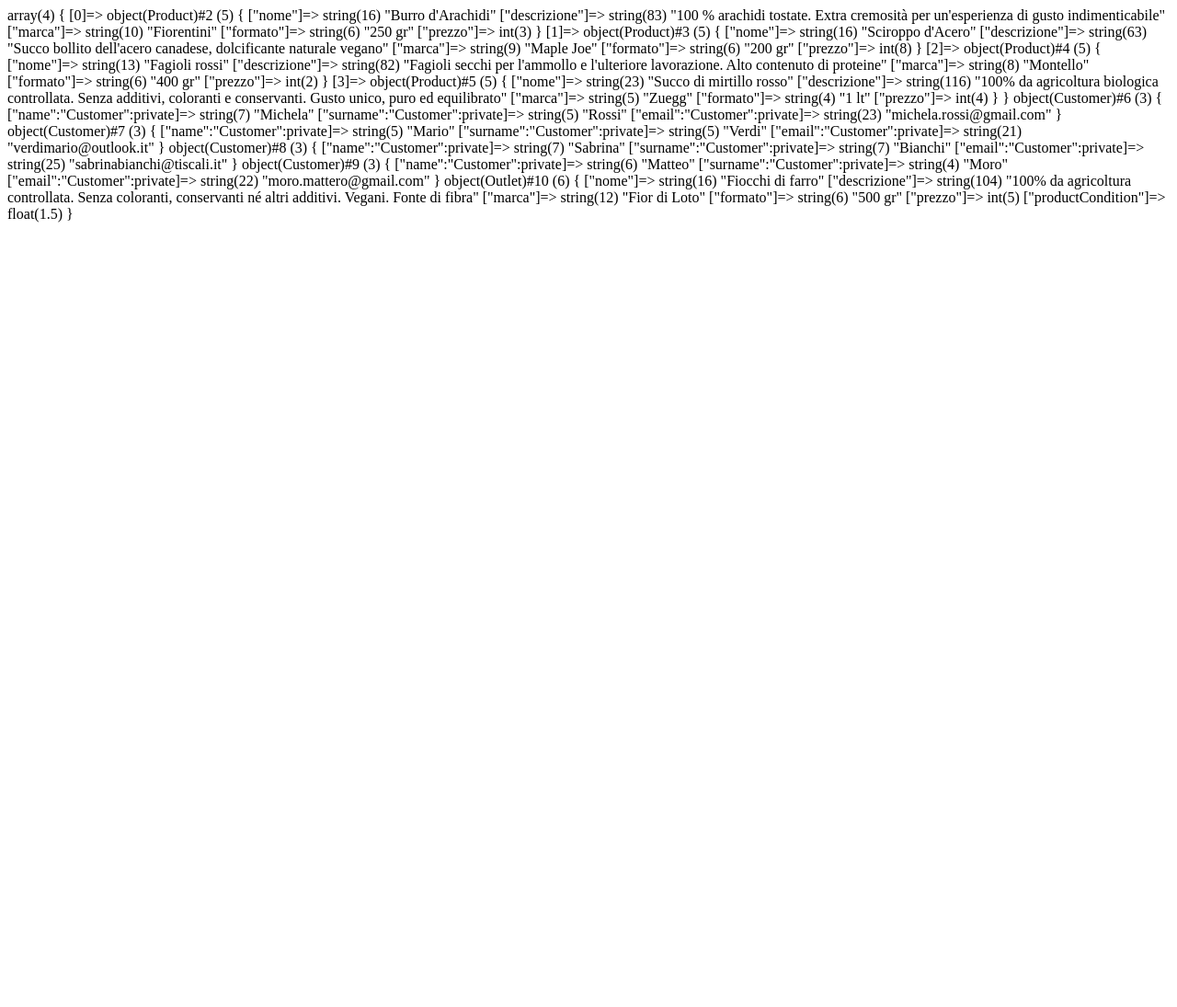
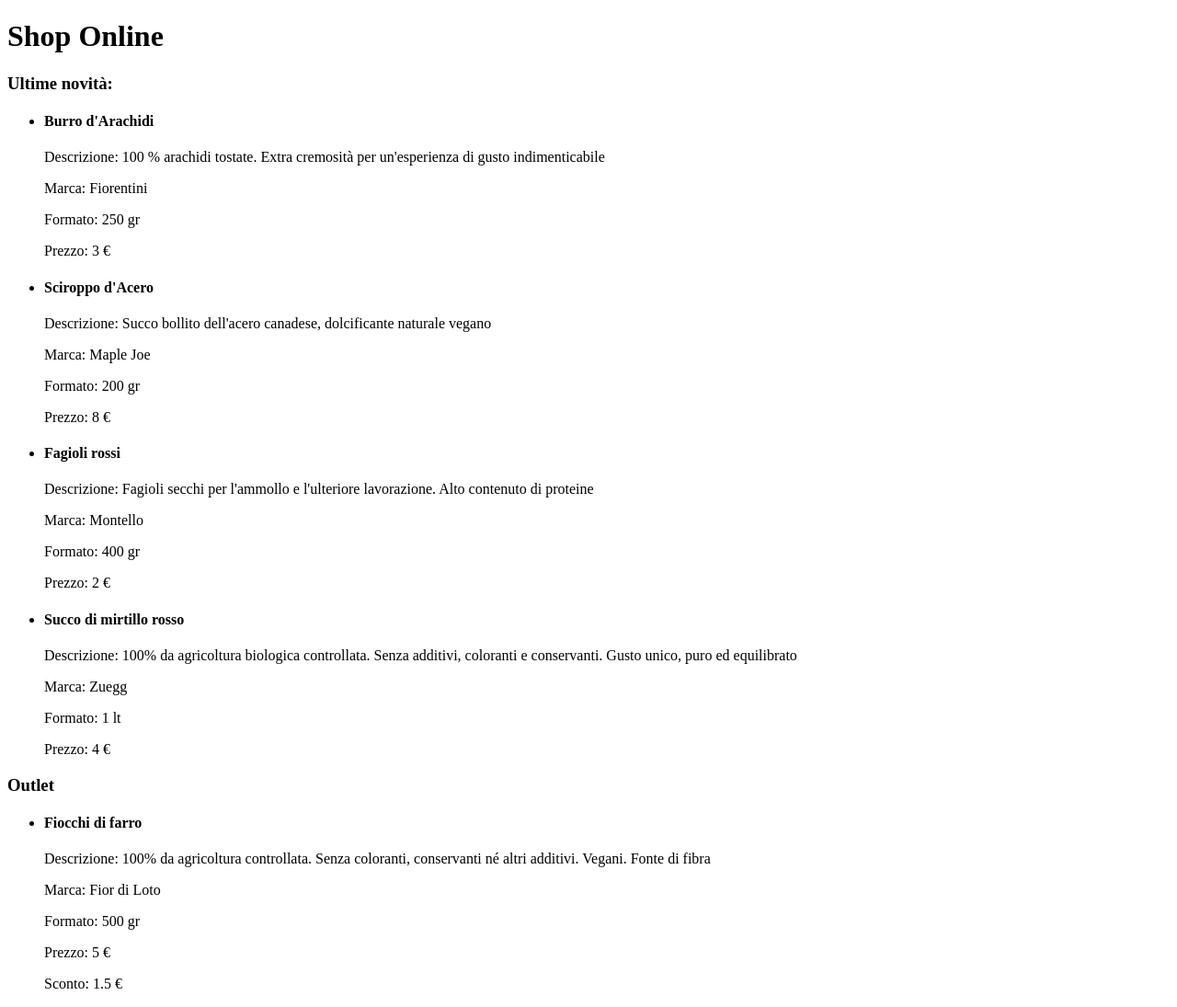
Before and after one commit to ElenaLj/php-oop-2, a PHP site: page / in a window 1280 px wide. Shown: the whole page at 92% size. Before the commit the page ends 242 px from the top, so only its background shows below. Run offline with PHP 8.4, Linux system fonts and the light colour scheme.

Commit message:
insert html

```diff
--- a/index.php
+++ b/index.php
@@ -10,26 +10,26 @@ $products = [
     new Product("Fagioli rossi", "Fagioli secchi per l'ammollo e l'ulteriore lavorazione. Alto contenuto di proteine", "Montello", "400 gr", 2),
     new Product("Succo di mirtillo rosso", "100% da agricoltura biologica controllata. Senza additivi, coloranti e conservanti. Gusto unico, puro ed equilibrato", "Zuegg", "1 lt", 4),
 ];
-var_dump($products);
+// var_dump($products);
 
 //esempi di acquirenti
 $michela = new Customer("Michela", "Rossi", "michela.rossi@gmail.com");
-var_dump($michela);
+// var_dump($michela);
 
 $mario = new Customer("Mario", "Verdi", "verdimario@outlook.it");
-var_dump($mario);
+// var_dump($mario);
 
 $sabrina = new Customer("Sabrina", "Bianchi", "sabrinabianchi@tiscali.it");
-var_dump($sabrina);
+// var_dump($sabrina);
 
 $matteo = new Customer("Matteo", "Moro", "moro.mattero@gmail.com");
-var_dump($matteo);
+// var_dump($matteo);
 
 //esempio di prodotto outlet
 $outlet = new Outlet("Fiocchi di farro", "100% da agricoltura controllata. Senza coloranti, conservanti né altri additivi. Vegani. Fonte di fibra", "Fior di Loto", "500 gr", 5, true);
 
 $outlet->setDiscount();
-var_dump($outlet);
+// var_dump($outlet);
 ?>
 
 <!DOCTYPE html>
@@ -41,6 +41,30 @@ var_dump($outlet);
     <title>PHP OOP Shop Online</title>
 </head>
 <body>
+    <h1>Shop Online</h1>
+    <h3>Ultime novità:</h3>
+    <ul>
+        <?php foreach($products as $product) { ?>
+        <li>
+            <h4><?php echo $product->nome; ?></h4>
+            <p>Descrizione: <?php echo $product->descrizione; ?></p>
+            <p>Marca: <?php echo $product->marca; ?></p>
+            <p>Formato: <?php echo $product->formato; ?></p>
+            <p>Prezzo: <?php echo $product->prezzo; ?> €</p>
+        </li>
+        <?php } ?>
+    </ul>
 
+    <h3>Outlet</h3>
+    <ul>
+        <li>
+            <h4><?php echo $outlet->nome; ?></h4>
+            <p>Descrizione: <?php echo $outlet->descrizione; ?></p>
+            <p>Marca: <?php echo $outlet->marca; ?></p>
+            <p>Formato: <?php echo $outlet->formato; ?></p>
+            <p>Prezzo: <?php echo $outlet->prezzo; ?> €</p>
+            <p>Sconto: <?php echo $outlet->productCondition; ?> €</p>
+        </li>
+    </ul>
 </body>
 </html>
```
